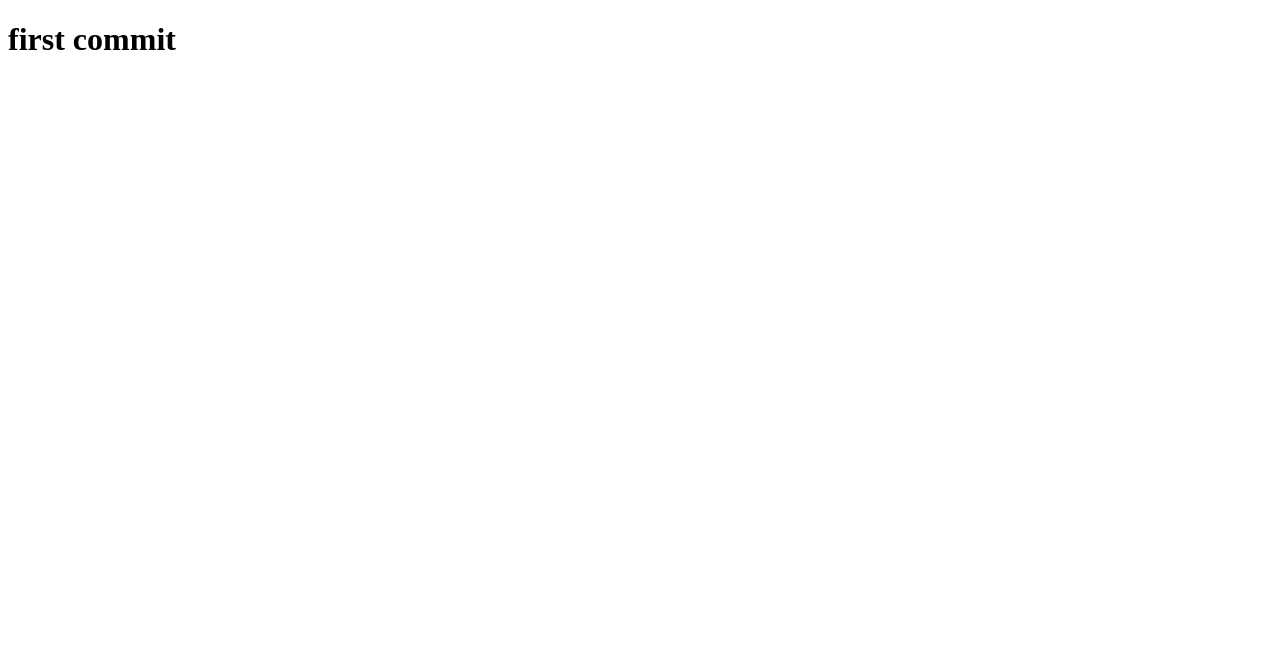
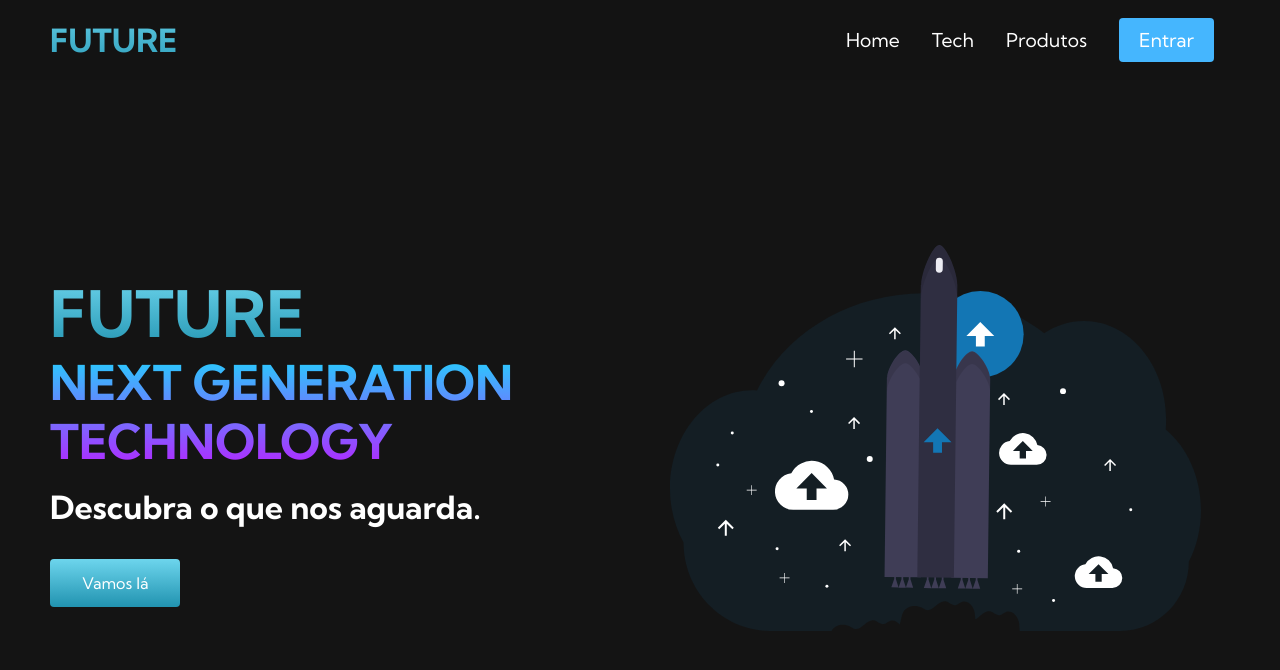
Before and after one commit to henriquezanette/Future-App, a plain HTML site: page index.html in a window 1280 px wide. Drawn offline with Linux system fonts and the light colour scheme.

Commit message:
feature(Navbar & Hero Section)

```diff
--- a/app.js
+++ b/app.js
@@ -0,0 +1,7 @@
+const menu = document.querySelector('#mobile-menu')
+const menuLinks = document.querySelector('.navbar__menu')
+
+menu.addEventListener('click', function(){
+    menu.classList.toggle('is-active');
+    menuLinks.classList.toggle('active');
+})
--- a/index.html
+++ b/index.html
@@ -5,8 +5,59 @@
         <meta name="viewport" content="width=device-width, initial-scale=1.0">
         <title>Future</title>
         <link rel="stylesheet" href="styles.css"/>
+        <link rel="stylesheet" href="https://use.fontawesome.com/releases/v5.15.3/css/all.css" integrity="sha384-SZXxX4whJ79/gErwcOYf+zWLeJdY/qpuqC4cAa9rOGUstPomtqpuNWT9wdPEn2fk" crossorigin="anonymous">
+        <link rel="preconnect" href="https://fonts.gstatic.com">
+        <link href="https://fonts.googleapis.com/css2?family=Kumbh+Sans:wght@400;700&display=swap" rel="stylesheet">
     </head>
     <body>
-        <h1>first commit</h1>
+        <!--Navbar-->
+        <nav class="navbar">
+            <div class="navbar__container">
+                <a href="/" id="navbar__logo">FUTURE</a>
+                <div class="navbar__toggle" id="mobile-menu">
+                    <span class="bar"></span>
+                    <span class="bar"></span>
+                    <span class="bar"></span>
+                </div>
+                <ul class="navbar__menu">
+                    <li class="navbar__item">
+                        <a href="/" class="navbar__links">
+                        Home
+                        </a>
+                    </li>
+                    <li class="navbar__item">
+                        <a href="/tech.html" class="navbar__links">
+                        Tech
+                        </a>
+                    </li>
+                    <li class="navbar__item">
+                        <a href="/" class="navbar__links">
+                        Produtos
+                        </a>
+                    </li>
+                    <li class="navbar__btn">
+                        <a href="/" class="button">
+                        Entrar
+                        </a>
+                    </li>
+                </ul>
+            </div>
+        </nav>
+        <!--HeroSection-->
+        <div class="main">
+            <div class="main__container">
+                <div class="main__content">
+                    <h1>FUTURE</h1>
+                    <h2>NEXT GENERATION TECHNOLOGY</h2>
+                    <p>Descubra o que nos aguarda.</p>
+                    <button class="main__btn"><a href="/">Vamos lá</a></button>
+                </div>
+                <div class="main__img-container">
+                    <img src="images/pic1.svg" alt="img1" id="main__img">
+                </div>
+            </div>
+        </div>
+
+        <script src="app.js"></script>
     </body>
 </html>
--- a/styles.css
+++ b/styles.css
@@ -0,0 +1,305 @@
+*{
+    box-sizing: border-box;
+    margin: 0;
+    padding: 0;
+    font-family: 'Kumbh Sans', sans-serif;
+}
+
+.navbar{
+    background: #131313;
+    height: 80px;
+    display: flex;
+    justify-content: center;
+    align-items: center;
+    font-size: 1.2rem;
+    position: sticky;
+    top: 0;
+    z-index: 999;
+}
+
+.navbar__container{
+    display: flex;
+    justify-content: space-between;
+    height: 80px;
+    z-index: 1;
+    width: 100%;
+    max-width: 1300px;
+    margin: 0 auto;
+    padding: 0 50px;
+}
+
+#navbar__logo{
+    background-color: #5995f5;
+    background-image: linear-gradient(to top, #2193b0 0%, #6dd5ed 100%);
+    font-weight: bold;
+    background-size: 100%;
+    -webkit-background-clip: text;
+    -moz-background-clip: text;
+    -webkit-text-fill-color: transparent;
+    -moz-text-fill-color: transparent;
+    display: flex;
+    align-items: center;
+    cursor: pointer;
+    text-decoration: none;
+    font-size: 2rem;
+
+}
+
+.fa-gem{
+    margin-right: 0.5rem;
+}
+
+.navbar__menu{
+    display: flex;
+    align-items: center;
+    list-style: none;
+    text-align: center;
+
+}
+
+.navbar__item{
+    height: 80px;
+}
+
+.navbar__links{
+    color: #fff;
+    display: flex;
+    align-items: center;
+    justify-content: center;
+    text-decoration: none;
+    padding: 0 1rem;
+    height: 100%;
+}
+
+.navbar__btn{
+    display: flex;
+    justify-content: center;
+    align-items: center;
+    padding: 0 1rem;
+    width: 100%;
+}
+
+.button{
+    display: flex;
+    justify-content: center;
+    align-items: center;
+    text-decoration: none;
+    padding: 10px 20px;
+    height: 100%;
+    width: 100%;
+    border: none;
+    outline: none;
+    border-radius: 4px;
+    background: #45b6fe;
+    color: #fff;
+}
+
+.button:hover{
+    background: #1376b4;
+    transition: all 0.3s ease;
+}
+
+.navbar__links:hover{
+    color: #1376b4;
+    transition: all 0.3s ease;
+}
+
+@media screen and (max-width: 960px){
+    .navbar__container{
+        display: flex;
+        justify-content: space-between;
+        height: 80px;
+        z-index: 1;
+        width: 100%;
+        max-width: 1300px;
+        padding: 0;
+    }
+
+    .navbar__menu{
+        display: grid;
+        grid-template-columns: auto;
+        margin: 0;
+        width: 100%;
+        position: absolute;
+        top: -1000px;
+        opacity: 0;
+        transition: all 0.5s ease;
+        height: 50vh;
+        z-index: -1;
+        background-color: #131313;
+    }
+
+    .navbar__menu.active{
+        background-color: #131313;
+        top: 100%;
+        opacity: 1;
+        transition: all 0.5s ease;
+        z-index: 99;
+        height: 50vh;
+        font-size: 1.6rem;
+
+    }
+
+    #navbar__logo{
+        padding-left: 25px;
+    }
+
+    .navbar__toggle .bar{
+        width: 25px;
+        height: 3px;
+        margin: 5px auto;
+        transition: all 0.3s ease-in-out;
+        background: #fff;
+    }
+
+    .navbar__item{
+        width: 100%;
+    }
+
+    .navbar__links{
+        text-align: center;
+        padding: 2rem;
+        width: 100%;
+        display: table;
+    }
+
+    #mobile-menu{
+        position:absolute;
+        top: 20%;
+        right: 5%;
+        transform: translate(5%, 20%);
+    }
+
+    .navbar__btn{
+        padding-bottom: 2rem;
+    }
+
+    .button{
+        display: flex;
+        justify-content: center;
+        align-items: center;
+        width: 80%;
+        height: 80px;
+        margin: 0;
+    }
+
+    .navbar__toggle .bar{
+        display: block;
+        cursor: pointer;
+    }
+
+    #mobile-menu.is-active .bar:nth-child(2){
+        opacity: 0;
+    }
+
+    #mobile-menu.is-active .bar:nth-child(1){
+        transform: translateY(8px) rotate(45deg);
+    }
+
+    #mobile-menu.is-active .bar:nth-child(3){
+        transform: translateY(-8px) rotate(-45deg);
+    }
+}
+
+/* Hero Section */
+
+.main{
+    background-color: #141414;
+
+}
+
+.main__container{
+    display: grid;
+    grid-template-columns: 1fr 1fr;
+    align-items: center;
+    justify-self: center;
+    margin: 0 auto;
+    height: 90vh;
+    background-color: #141414;
+    z-index: 1;
+    width: 100%;
+    max-width: 1300px;
+    padding: 0 50px;
+
+}
+
+.main__content h1{
+    font-size: 4rem;
+    background-color: #1376b4 ;
+    background-image: linear-gradient(to top, #2193b0 0%, #6dd5ed 100%);
+    background-size: 100%;
+    -webkit-background-clip: text;
+    -moz-background-clip: text;
+    -webkit-text-fill-color: transparent;
+    -moz-text-fill-color: transparent;
+
+}
+
+.main__content h2{
+    font-size: 3rem;
+    background-color: #1376b4 ;
+    background-image: linear-gradient(to top, #b721ff 0%, #21d4fd 100%);
+    background-size: 100%;
+    -webkit-background-clip: text;
+    -moz-background-clip: text;
+    -webkit-text-fill-color: transparent;
+    -moz-text-fill-color: transparent;
+}
+
+.main__content p{
+    margin-top: 1rem;
+    font-size: 2rem;
+    font-weight: 700;
+    color: #fff;
+}
+
+.main__btn{
+    font-size: 1rem;
+    background-image: linear-gradient(to top, #2193b0 0%, #6dd5ed 100%);
+    padding: 14px 32px;
+    border: none;
+    border-radius: 4px;
+    color: #fff;
+    margin-top: 2rem;
+    cursor: pointer;
+    position: relative;
+    transition: all 0.35s ;
+    outline: none;
+
+}
+
+.main__btn a {
+    position: relative;
+    z-index: 2;
+    color: #fff;
+    text-decoration: none;
+}
+
+.main__btn:after{
+    position: absolute;
+    content: '';
+    top: 0;
+    left: 0;
+    width: 0;
+    height: 100%;
+    background: #4837ff;
+    transition: all 0.35s;
+    border-radius: 4px;
+}
+
+.main__btn:hover{
+    color: #fff;
+}
+
+.main__btn:hover:after{
+    width: 100%;
+}
+
+.main__img-container{
+    text-align: center;
+}
+
+#main__img{
+    height: 90%;
+    width: 90%;
+}
```
Also changed, not shown: images/pic1.svg (added).
